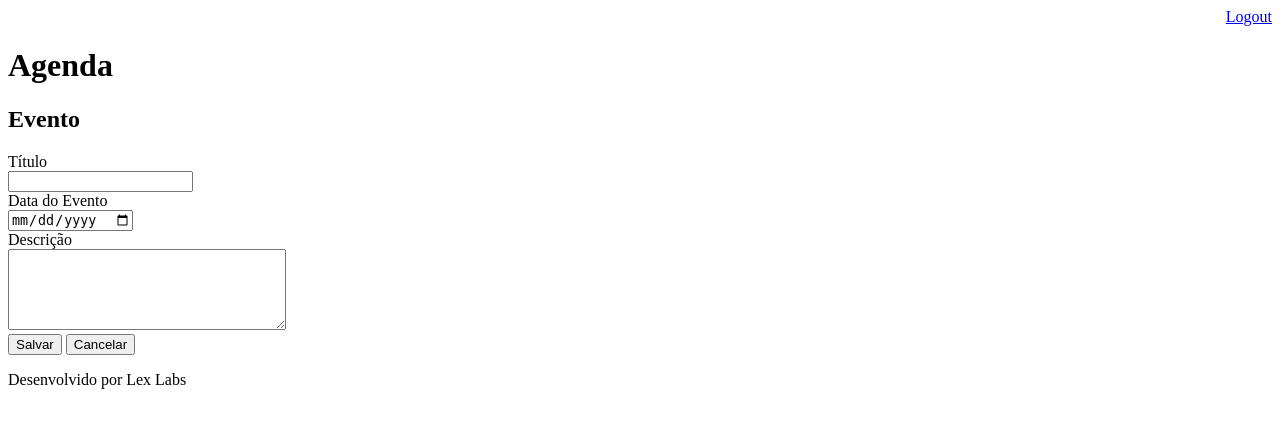
After one commit to 4lexRossi/agenda, a Django app: page /agenda/evento/ in a window 1280 px wide. The commit adds this page. Shown: the top 428 px of the page. Run offline with Django 3.2, Linux system fonts and the light colour scheme; a user stored in the database is signed in.

Commit message:
inclusão de templates

```diff
--- a/agenda/urls.py
+++ b/agenda/urls.py
@@ -21,6 +21,8 @@ from django.views.generic import RedirectView
 urlpatterns = [
     path('admin/', admin.site.urls),
     path('agenda/', views.lista_eventos),
+    path('agenda/evento/', views.evento),
+    path('agenda/evento/submit', views.submit_evento),
     path('', RedirectView.as_view(url='/agenda/')),
     path('login/', views.login_user),
     path('login/submit', views.submit_login),
--- a/core/views.py
+++ b/core/views.py
@@ -33,3 +33,20 @@ def lista_eventos(request):
     evento = Evento.objects.filter(usuario=usuario)
     dados = {'eventos':evento}
     return render(request, 'agenda.html', dados)
+
+@login_required(login_url='/login/')
+def evento(request):
+    return render(request, 'evento.html')
+
+@login_required(login_url='/login/')
+def submit_evento(request):
+    if request.POST:
+        titulo = request.POST.get('titulo')
+        data_evento = request.POST.get('data_evento')
+        descricao = request.POST.get('descricao')
+        usuario = request.user
+        Evento.objects.create(titulo=titulo,
+                              data_evento=data_evento,
+                              descricao=descricao,
+                              usuario=usuario)
+    return redirect('/')
--- /dev/null
+++ b/templates/evento.html
@@ -0,0 +1,24 @@
+{% extends "model-page.html" %}
+
+{% block content %}
+
+<h2>Evento</h2>
+<form action="submit" method="POST">{% csrf_token %}
+    <label>Título</label>
+    <br>
+    <input type="text" name="titulo" size="20">
+    <br>
+    <label>Data do Evento</label>
+    <br>
+    <input type="date" name="data_evento" size="20">
+    <br>
+    <label>Descrição</label>
+    <br>
+    <textarea name="descricao" rows="5" cols="32"></textarea>
+    <br>
+    <button type="submit">Salvar</button>
+    <a href="/">
+        <button type="button">Cancelar</button>
+    </a>
+</form>
+{% endblock %}
```
Also changed, not shown: templates/agenda.html (+7 -1 lines), db.sqlite3, 1 other file.
